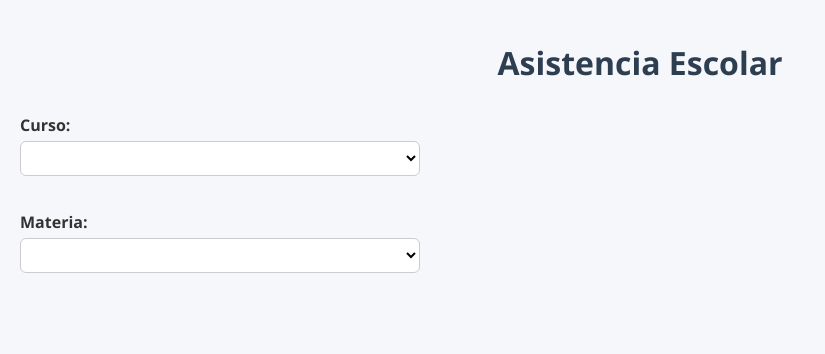
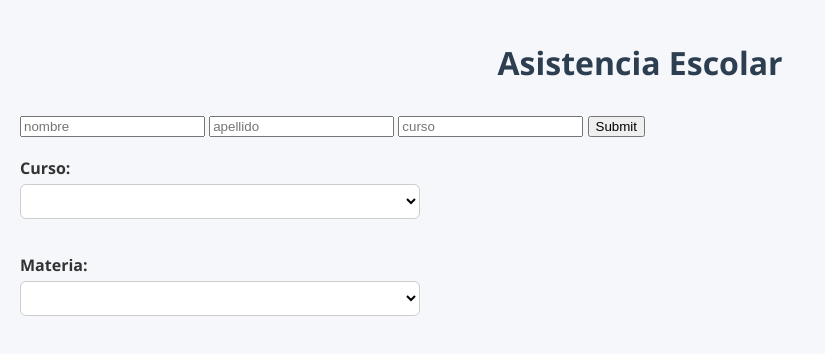
Before and after one commit to Linkinshura/TP-Asistencias, a website: page public/index.html in a window 1280 px wide. Shown: the whole page, without its empty margins (0-825 px from the left). Drawn offline with Linux system fonts and the light colour scheme; no server answers.

Commit message:
Add form for new student input in index.html

```diff
--- a/public/index.html
+++ b/public/index.html
@@ -8,6 +8,15 @@
 </head>
 <body>
   <h1>Asistencia Escolar</h1>
+
+  <form id="Alumnos">
+
+    <input type="text"  id="nombre" placeholder="nombre">
+    <input type="text"  id="apellido" placeholder="apellido">
+    <input type="text"  id="AlumCurso" placeholder="curso">
+    <input type="submit" placeholder="Nuevo Alumno" onsubmit="HandleSubmit(event)">
+
+  </form>
 
   <label for="cursos">Curso:</label>
   <select name="curso" id="cursos" onchange="cargarMaterias(event)">
```
